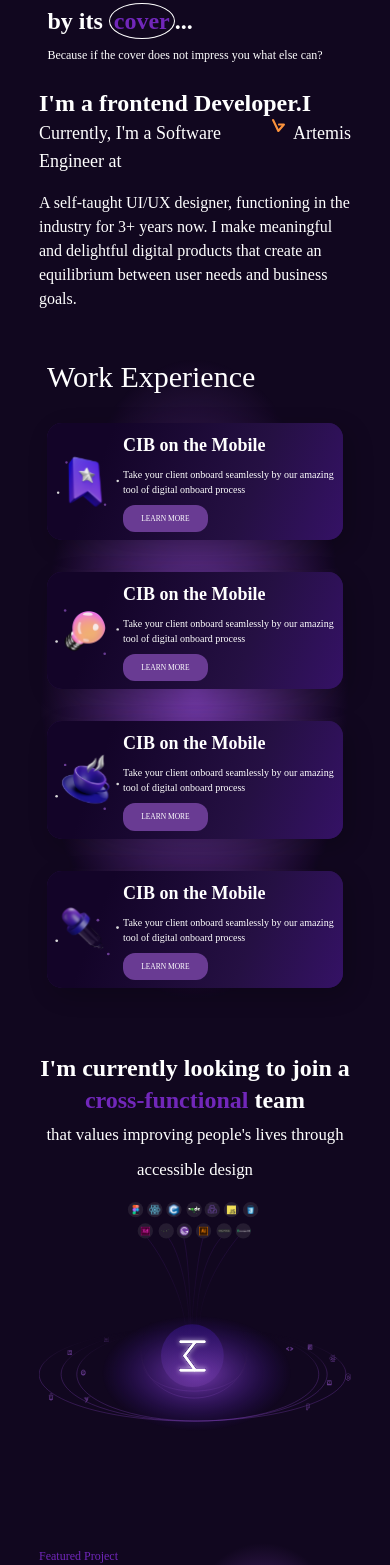
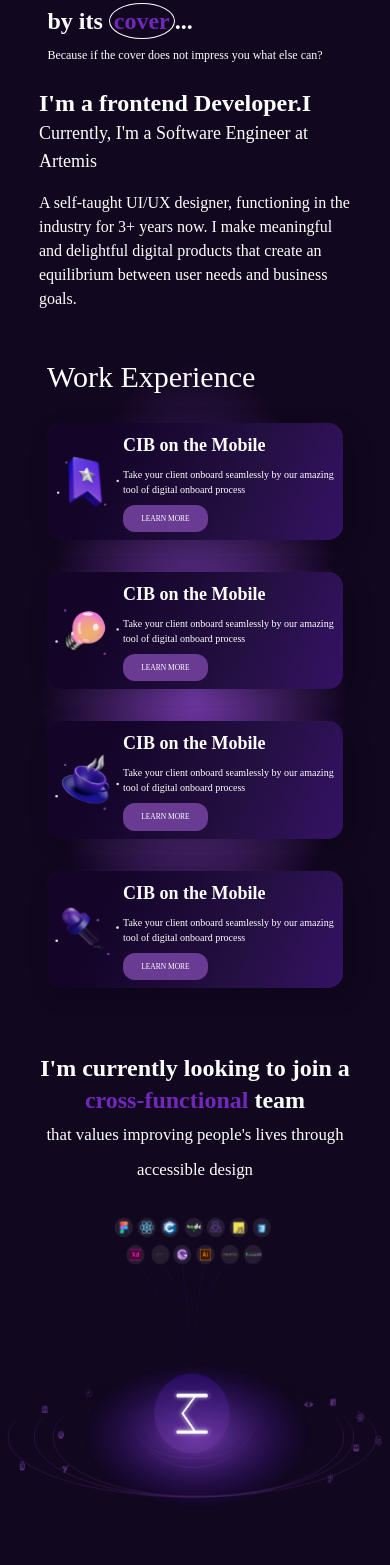
Before and after one commit to Benjamin-23/Ben-portfolio, a Nuxt app: page / in a window 390 px wide. Shown: the part 384-1949 px from the top of the page. Built offline with nearby package versions, Linux system fonts and the light colour scheme.

Commit message:
background image zoom

```diff
--- a/app.vue
+++ b/app.vue
@@ -9,13 +9,13 @@ const appConfig = useAppConfig()
       <div class="flex flex-col gap-12 max-w-[60%] max-md:max-w-[80%]">
         <!-- Home page -->
         <!--  -->
-        <div class="flex flex-col w-full gap-6 h-[90vh] justify-center max-md:h-full">
+        <div class="flex flex-col w-full gap-6 h-screen justify-center max-md:h-full max-lg:justify-center">
           <div class="flex max-md:flex-col">
             <div class="radical-bg justify-center items-center flex">
               <img src="@/assets/images/profile.svg" alt="loading" class="w-60 max-md:w-48">
             </div>
             <div
-              class="flex-col relative gap-10 flex ml-[-20px] text-white mt-4 max-sm:gap-6 max-sm:mt-3 max-md:items-center max-md:px-4">
+              class="flex-col  gap-10 flex ml-[-20px] text-white mt-4 max-sm:gap-6 max-sm:mt-3 max-md:items-center max-md:px-4">
               <div class="flex w-full gap-6 justify-evenly">
                 <p class=" w-full text-m">Hello! I Am <span class=" text-blue-200">Benjamin Kitonga</span></p>
               </div>
@@ -33,12 +33,10 @@ const appConfig = useAppConfig()
           <div class="text-white flex flex-col gap-4">
             <div class="">
               <p class="text-2xl text-white font-bold">I'm a frontend Developer.I</p>
-              <p class="text-white text-lg flex gap-2 md:text-sm ">Currently, I'm a Software Engineer at <span>
-                  <img src="@/assets/images/companyLogo.svg" alt="loading" class=" w-4">
-                </span> <span class=" hover:text-orange-400">Artemis</span></p>
+              <p class="text-white text-lg md:text-sm ">Currently, I'm a Software Engineer at Artemis</p>
             </div>
             <div class="">
-              <p class="font-light text-2xl max-md:text-base ">A self-taught UI/UX designer, functioning in the industry
+              <p class="font-light text-xl max-md:text-base ">A self-taught UI/UX designer, functioning in the industry
                 for 3+ years now.
                 I make meaningful and delightful digital products that create an equilibrium
                 between user needs and business goals.
@@ -118,12 +116,12 @@ const appConfig = useAppConfig()
           </div>
         </div>
         <!-- skills  -->
-        <div class="flex flex-col text-center gap-4">
-          <p class="text-white text-2xl font-bold">I'm currently looking to join a <span
+        <div class="flex flex-col text-center gap-4 max-md:gap-14">
+          <p class="text-white text-2xl font-bold max-md:[ text-xl, font-semibold]">I'm currently looking to join a <span
               class="text-blue-200">cross-functional</span> team <br> <span class=" text-[.7em] font-medium">that values
               improving people's lives through accessible design </span></p>
           <div class="">
-            <img src="@/assets/images/backGround.svg" alt="loading" class=" w-90">
+            <img src="@/assets/images/backGround.svg" alt="loading" class=" w-84 max-md:scale-[1.2]" >
           </div>
         </div>
         <!-- projects  -->
```
Also changed, not shown: assets/images/backGround.svg.
